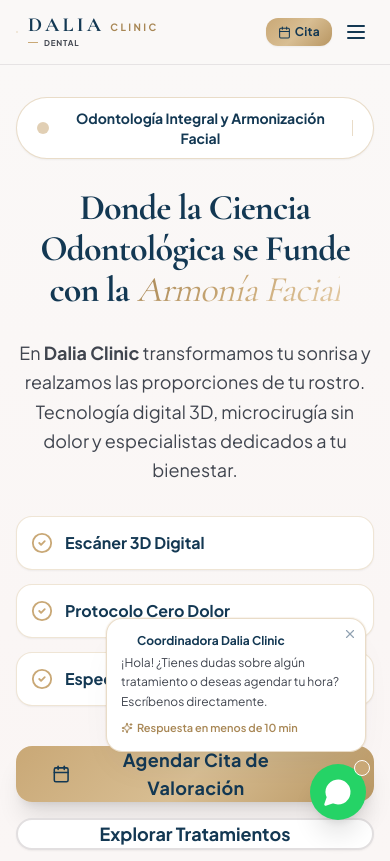
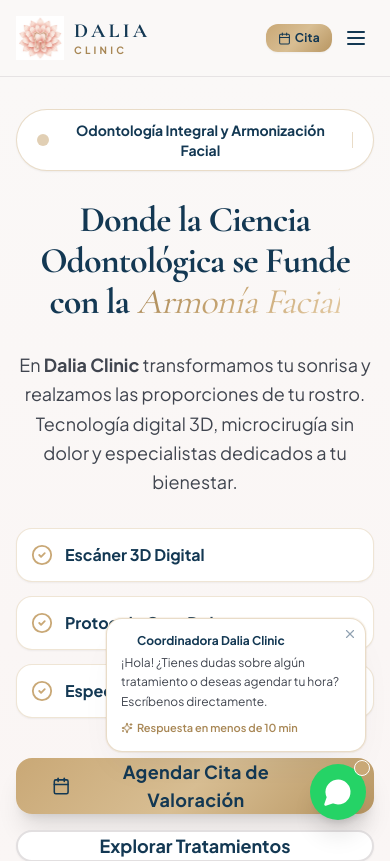
Before and after one commit to cokeastorga/daliaclinic, a Next.js app: page / in a window 390 px wide. Shown: the top 861 px of the page. Built offline with nearby package versions, Linux system fonts and the light colour scheme.

Commit message:
UI/UX: Reemplazo de logo en navbar por isotipo de flor con DALIA y CLINIC exclusivo sin subtitulo adicional

```diff
--- a/components/Logo.tsx
+++ b/components/Logo.tsx
@@ -17,22 +17,22 @@
 }: LogoProps) {
   const isDark = theme === "dark";
 
-  const imageDimensions = {
+  const flowerSizes = {
     sm: "h-11 w-11",
-    md: "h-13 w-13 sm:h-14 sm:w-14",
+    md: "h-12 w-12 sm:h-14 sm:w-14",
     lg: "h-16 w-16 sm:h-20 sm:w-20",
   };
 
-  // Pure Image Variant (Symbol Only)
+  // Pure Symbol Variant
   if (variant === "symbol" || variant === "image") {
     return (
       <Link href="/" className={`inline-flex items-center shrink-0 group ${className}`}>
-        <div className={`relative ${imageDimensions[size]} rounded-2xl overflow-hidden bg-white shadow-xs border border-dalia-gold/30 group-hover:border-dalia-rose transition-all`}>
+        <div className={`relative ${flowerSizes[size]} shrink-0 transition-transform duration-300 group-hover:scale-105`}>
           <Image
-            src="/logo.jpg"
-            alt="DALIA CLINIC Logo Oficial"
+            src="/isotipo.png"
+            alt="Dalia Clinic Isotipo"
             fill
-            className="object-contain p-0.5"
+            className="object-contain"
             priority
           />
         </div>
@@ -44,60 +44,51 @@
   if (variant === "stacked") {
     return (
       <Link href="/" className={`inline-flex flex-col items-center text-center group ${className}`}>
-        <div className={`relative ${imageDimensions[size]} rounded-2xl overflow-hidden bg-white shadow-xs border border-dalia-gold/30 group-hover:border-dalia-rose transition-all`}>
+        <div className={`relative ${flowerSizes[size]} shrink-0 transition-transform duration-300 group-hover:scale-105`}>
           <Image
-            src="/logo.jpg"
-            alt="DALIA CLINIC Logo Oficial"
+            src="/isotipo.png"
+            alt="Dalia Clinic Isotipo"
             fill
-            className="object-contain p-0.5"
+            className="object-contain"
             priority
           />
         </div>
-        <div className="mt-2.5 flex flex-col items-center">
+        <div className="mt-2 flex flex-col items-center select-none">
           <span
-            className={`font-serif tracking-[0.2em] text-xl sm:text-2xl font-extrabold uppercase leading-none transition-colors ${
+            className={`font-serif tracking-[0.18em] text-xl sm:text-2xl font-extrabold uppercase leading-none transition-colors ${
               isDark ? "text-white group-hover:text-dalia-gold" : "text-dalia-navy group-hover:text-dalia-navy-light"
             }`}
           >
             DALIA
           </span>
-          <div className="flex items-center gap-2 my-1 w-full justify-center">
-            <div className={`h-[1px] w-5 ${isDark ? "bg-dalia-gold/50" : "bg-dalia-gold"}`} />
           <span
-              className={`font-sans tracking-[0.3em] text-[10px] uppercase font-bold ${
+            className={`font-sans tracking-[0.32em] text-[10px] sm:text-xs font-extrabold uppercase mt-1 ${
               isDark ? "text-dalia-gold" : "text-dalia-gold-dark"
             }`}
           >
             CLINIC
-            </span>
-            <div className={`h-[1px] w-5 ${isDark ? "bg-dalia-gold/50" : "bg-dalia-gold"}`} />
-          </div>
-          <span
-            className={`font-sans tracking-[0.14em] text-[9px] uppercase font-bold mt-0.5 ${
-              isDark ? "text-dalia-slate-light" : "text-dalia-graphite"
-            }`}
-          >
-            Odontología Integral
           </span>
         </div>
       </Link>
     );
   }
 
-  // Default: Horizontal Brand Bar (Navbar)
+  // Default: Horizontal Navbar Brand (Flower + DALIA over CLINIC)
   return (
     <Link href="/" className={`inline-flex items-center gap-2.5 sm:gap-3 shrink-0 group ${className}`}>
-      <div className={`relative ${imageDimensions[size]} rounded-2xl overflow-hidden bg-white shadow-xs border border-dalia-gold/35 group-hover:border-dalia-rose transition-all`}>
+      {/* Official Transparent Flower Isotype with Golden Tooth */}
+      <div className={`relative ${flowerSizes[size]} shrink-0 transition-transform duration-300 group-hover:scale-105`}>
         <Image
-          src="/logo.jpg"
-          alt="DALIA CLINIC Logo Oficial"
+          src="/isotipo.png"
+          alt="Dalia Clinic Isotipo Oficial"
           fill
-          className="object-contain p-0.5"
+          className="object-contain"
           priority
         />
       </div>
-      <div className="flex flex-col justify-center">
-        <div className="flex items-baseline gap-1.5 sm:gap-2">
+
+      {/* Brand Typography: DALIA on top, CLINIC underneath */}
+      <div className="flex flex-col justify-center select-none leading-none">
         <span
           className={`font-serif tracking-[0.16em] font-extrabold uppercase leading-none transition-colors ${
             size === "sm" ? "text-lg sm:text-xl" : "text-xl sm:text-2xl"
@@ -106,25 +97,13 @@
           DALIA
         </span>
         <span
-            className={`font-sans tracking-[0.24em] text-[10px] sm:text-[11px] uppercase font-bold ${
-              isDark ? "text-dalia-gold" : "text-dalia-gold-dark"
-            }`}
+          className={`font-sans tracking-[0.32em] font-extrabold uppercase mt-1 transition-colors ${
+            size === "sm" ? "text-[9.5px] sm:text-[10.5px]" : "text-[10px] sm:text-[11.5px]"
+          } ${isDark ? "text-dalia-gold" : "text-dalia-gold-dark group-hover:text-dalia-gold"}`}
         >
           CLINIC
         </span>
       </div>
-        <div className="flex items-center gap-1.5 mt-0.5 sm:mt-1">
-          <div className={`h-[1px] w-2.5 sm:w-3.5 ${isDark ? "bg-dalia-gold/60" : "bg-dalia-gold"}`} />
-          <span
-            className={`font-sans tracking-[0.1em] text-[8px] sm:text-[9.5px] uppercase font-bold whitespace-nowrap ${
-              isDark ? "text-dalia-slate-light" : "text-dalia-graphite"
-            }`}
-          >
-            <span className="hidden sm:inline">Odontología Integral</span>
-            <span className="sm:hidden">Dental</span>
-          </span>
-        </div>
-      </div>
     </Link>
   );
 }
--- a/components/Preloader.tsx
+++ b/components/Preloader.tsx
@@ -57,13 +57,13 @@
 
       {/* Main Luxury Brand Presentation */}
       <div className="relative z-10 flex flex-col items-center text-center px-6 animate-in fade-in zoom-in-95 duration-700 max-w-sm">
-        {/* Official Dalia Clinic Logo */}
-        <div className="relative w-48 h-48 sm:w-56 sm:h-56 rounded-3xl overflow-hidden bg-white shadow-luxury p-3 border border-dalia-gold/35">
+        {/* Official Dalia Clinic Flower Isotype */}
+        <div className="relative w-44 h-44 sm:w-52 sm:h-52 drop-shadow-xl">
           <Image
-            src="/logo.jpg"
-            alt="Dalia Clinic Logo Oficial"
+            src="/isotipo.png"
+            alt="Dalia Clinic Isotipo Oficial"
             fill
-            className="object-contain p-2"
+            className="object-contain"
             priority
           />
         </div>
```
Also changed, not shown: public/isotipo.png (added). Lines whose indentation alone changed are shown as unchanged.
